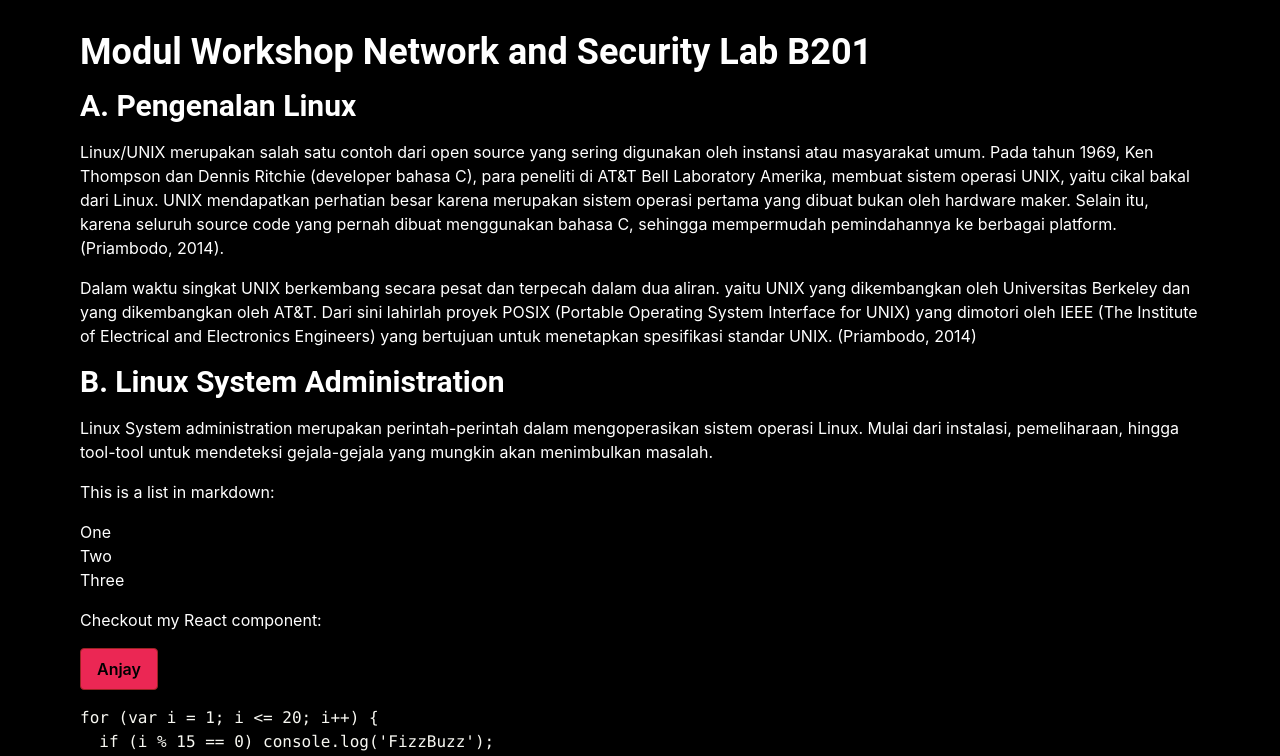
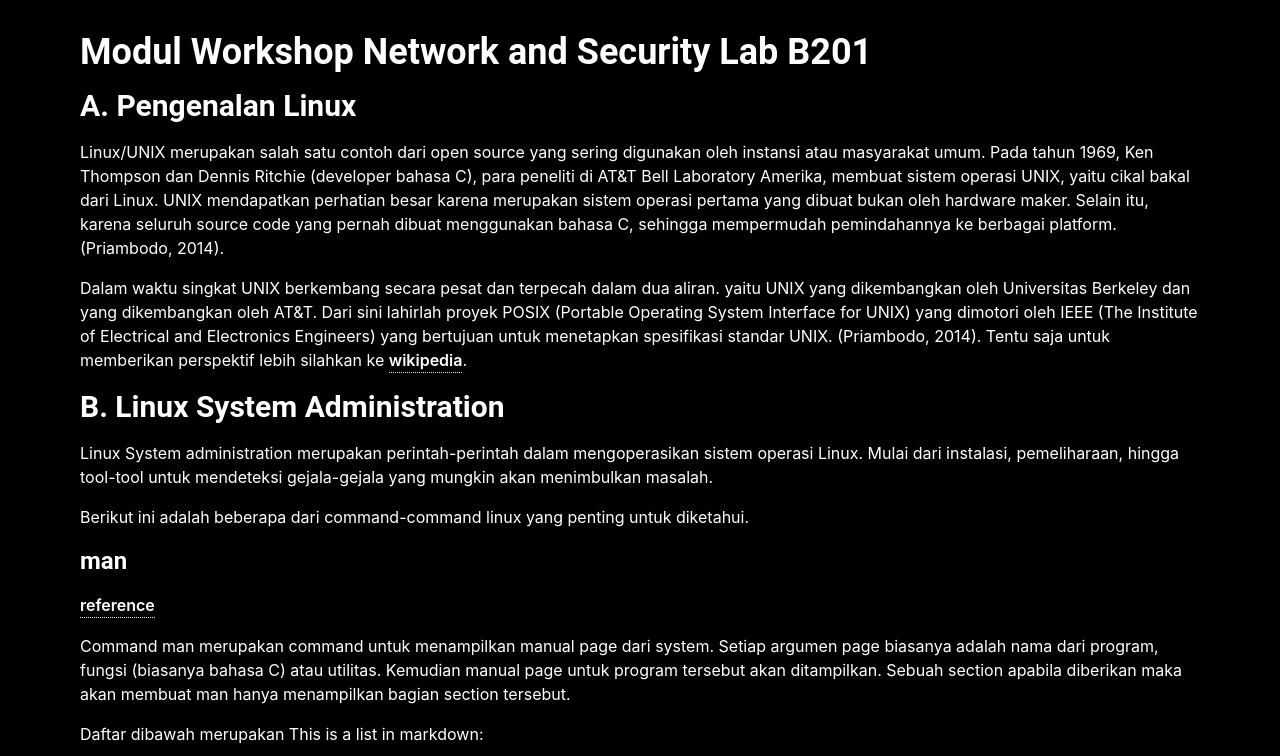
Before and after one commit to LordRonz/workshop-netsec-b201, a Next.js app: page / in a window 1280 px wide. Shown: the top 756 px of the page. Built offline with nearby package versions, Linux system fonts and the light colour scheme; no server answers.

Commit message:
feat: update content and add remark gfm

```diff
--- a/next.config.mjs
+++ b/next.config.mjs
@@ -2,11 +2,12 @@ import mdx from '@next/mdx';
 import rehypeAutolinkHeadings from 'rehype-autolink-headings';
 import rehypePrism from 'rehype-prism-plus';
 import rehypeSlug from 'rehype-slug';
+import remarkGfm from 'remark-gfm';
 
 const withMDX = mdx({
   extension: /\.mdx?$/,
   options: {
-    remarkPlugins: [],
+    remarkPlugins: [remarkGfm],
     rehypePlugins: [rehypeSlug, rehypePrism, rehypeAutolinkHeadings],
   },
 });
--- a/package.json
+++ b/package.json
@@ -28,7 +28,8 @@
     "react-icons": "^4.3.1",
     "rehype-autolink-headings": "^6.1.1",
     "rehype-prism-plus": "^1.3.1",
-    "rehype-slug": "^5.0.1"
+    "rehype-slug": "^5.0.1",
+    "remark-gfm": "^3.0.1"
   },
   "devDependencies": {
     "@commitlint/cli": "^16.0.2",
--- a/src/contents/index.mdx
+++ b/src/contents/index.mdx
@@ -1,4 +1,5 @@
 import Button from '@/components/buttons/Button';
+import CustomLink from '@/components/links/CustomLink';
 
 # Modul Workshop Network and Security Lab B201
 
@@ -6,12 +7,25 @@ import Button from '@/components/buttons/Button';
 
 Linux/UNIX merupakan salah satu contoh dari open source yang sering digunakan oleh instansi atau masyarakat umum. Pada tahun 1969, Ken Thompson dan Dennis Ritchie (developer bahasa C), para peneliti di AT&T Bell Laboratory Amerika, membuat sistem operasi UNIX, yaitu cikal bakal dari Linux. UNIX mendapatkan perhatian besar karena merupakan sistem operasi pertama yang dibuat bukan oleh hardware maker. Selain itu, karena seluruh source code yang pernah dibuat menggunakan bahasa C, sehingga mempermudah pemindahannya ke berbagai platform. (Priambodo, 2014).
 
-Dalam waktu singkat UNIX berkembang secara pesat dan terpecah dalam dua aliran. yaitu UNIX yang dikembangkan oleh Universitas Berkeley dan yang dikembangkan oleh AT&T. Dari sini lahirlah proyek POSIX (Portable Operating System Interface for UNIX) yang dimotori oleh IEEE (The Institute of Electrical and Electronics Engineers) yang bertujuan untuk menetapkan spesifikasi standar UNIX. (Priambodo, 2014)
+Dalam waktu singkat UNIX berkembang secara pesat dan terpecah dalam dua aliran. yaitu UNIX yang dikembangkan oleh Universitas Berkeley dan yang dikembangkan oleh AT&T. Dari sini lahirlah proyek POSIX (Portable Operating System Interface for UNIX) yang dimotori oleh IEEE (The Institute of Electrical and Electronics Engineers) yang bertujuan untuk menetapkan spesifikasi standar UNIX. (Priambodo, 2014). Tentu saja untuk memberikan perspektif lebih silahkan ke <CustomLink href='https://en.wikipedia.org/wiki/Linux'>wikipedia</CustomLink>.
 
 ## B. Linux System Administration
 
 Linux System administration merupakan perintah-perintah dalam mengoperasikan sistem operasi Linux. Mulai dari instalasi, pemeliharaan, hingga tool-tool untuk mendeteksi gejala-gejala yang mungkin akan menimbulkan masalah.
 
+Berikut ini adalah beberapa dari command-command linux yang penting untuk diketahui.
+
+### man
+
+<CustomLink href='https://man7.org/linux/man-pages/man1/man.1.html'>
+  reference
+</CustomLink>
+
+Command man merupakan command untuk menampilkan manual page dari system.
+Setiap argumen page biasanya adalah nama dari program, fungsi (biasanya bahasa C) atau utilitas.
+Kemudian manual page untuk program tersebut akan ditampilkan. Sebuah section apabila diberikan maka akan membuat man hanya menampilkan bagian section tersebut.
+
+Daftar dibawah merupakan
 This is a list in markdown:
 
 - One
```
Also changed, not shown: 1 other file (tests, documents, lock files or other folders).
